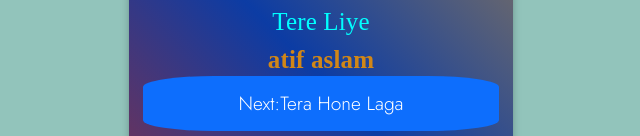
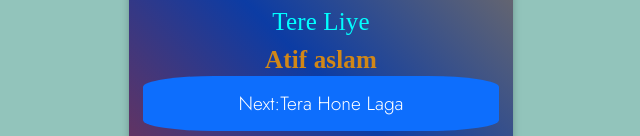
Before and after one commit to DarpanPoudel18/Music-Player, a React (Create React App) app: page / in a window 1280 px wide. Shown: the part 323-459 px from the top of the page, without its empty margins (319-959 px from the left). Built offline with nearby package versions, Linux system fonts and the light colour scheme; the HTML template or start-up script is replaced by a standard one; a web font is replaced by a local one.

Commit message:
Update App.js

```diff
--- a/src/App.js
+++ b/src/App.js
@@ -8,42 +8,42 @@
       {
         id:1,
         title:"Tere Liye",
-        artist:"atif aslam",
+        artist:"Atif aslam",
         img_src:"./images/tereliye.jpg ",
         src:"./songs/TereLiye.mp3"
       },
       {
         id:2,
         title:"Tera Hone Laga",
-        artist:"atif aslam",
+        artist:"Atif aslam",
         img_src:"./images/terahonelaga.jpg",
         src:"./songs/TeraHoneLaga.mp3"
       },
       {
         id:3,
         title:"Bakhuda",
-        artist:"atif aslam",
+        artist:"Atif aslam",
         img_src:"./images/bakhudatum.jpg",
         src:"./songs/Bakhuda.mp3"
       },
       {
         id:4,
         title:"Tu Jane Na",
-        artist:"atif aslam",
+        artist:"Atif aslam",
         img_src:"./images/tu.jpg",
         src:"./songs/TUJaneNa.mp3"
       },
       {
         id:5,
         title:"Be Intehaan",
-        artist:"atif aslam",
+        artist:"Atif aslam",
         img_src:"./images/beintehaan.jpeg",
         src:"./songs/BeIntehaan.mp3"
       },
       {
         id:6,
         title:"Doorie",
-        artist:"atif aslam",
+        artist:"Atif aslam",
         img_src:"./images/doorie.jpeg",
         src:"./songs/Doorie.mp3"
       },
@@ -56,10 +56,10 @@
       },
       {
         id:8,
-        title:"Chamba Maaye Ni",
-        artist:"Armaan Mallik",
-        img_src:"./images/armaan.jpg",
-        src:"./songs/chamba.mp3"
+        title:"Piya ore Piya",
+        artist:"Atif aslam",
+        img_src:"./images/piyaorepiya.jpg",
+        src:"./songs/piya.mp3"
       }
 
     ]
```
